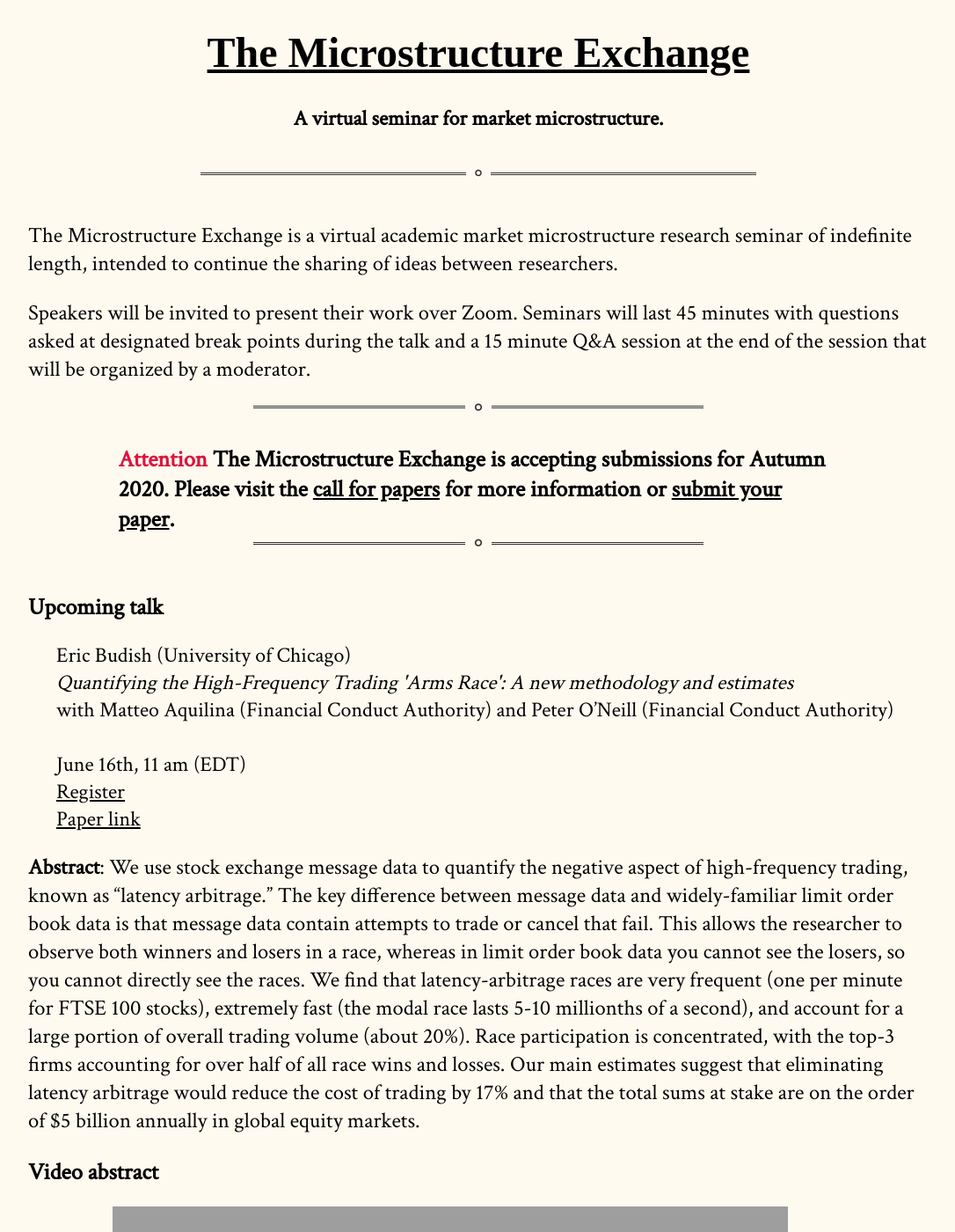
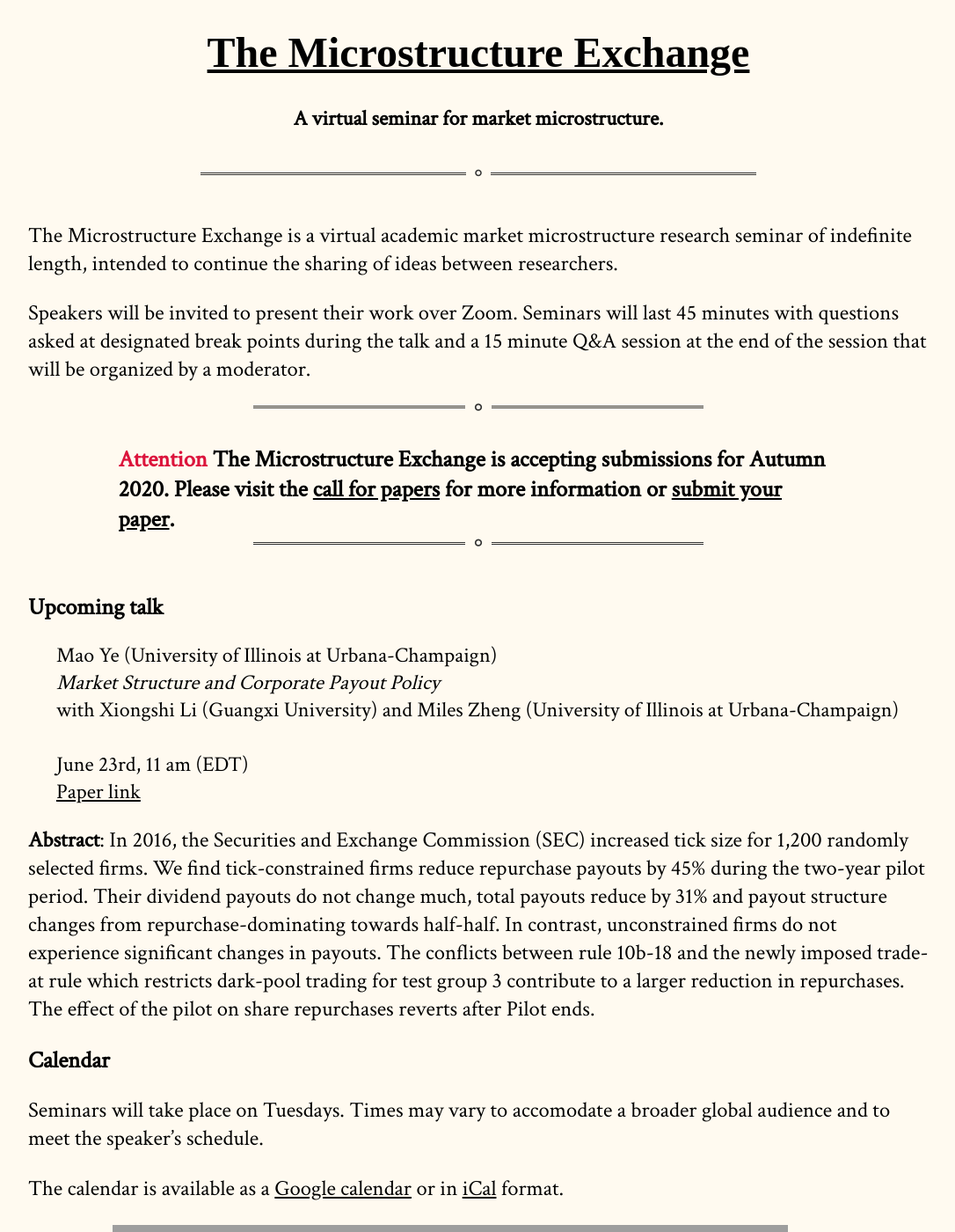
Before and after one commit to cpfiffer/microstructure.exchange, a Jekyll site: the page built from index.md, in a window 1280 px wide and 1400 px high. Shown: the whole window at 88% size, without its empty margins (96-1182 px from the left). Built offline with Jekyll 4.4.1, drawn with Linux system fonts in a browser that asks for light colours; some web fonts are replaced; some of the changed text lies outside the part shown; grey boxes are pictures that could not be loaded.

Commit message:
Add Eric's data, update to Mao Ye

```diff
--- a/_config.yml
+++ b/_config.yml
@@ -11,10 +11,10 @@ github:
   owner_name: Cameron Pfiffer
 
 speaker-info:
-  speaker-name: Eric Budish (University of Chicago)
-  speaker-paper: "Quantifying the High-Frequency Trading 'Arms Race': A new methodology and estimates"
-  coauthors: "Matteo Aquilina (Financial Conduct Authority) and Peter O’Neill (Financial Conduct Authority)"
-  speaker-date: June 16th, 11 am (EDT)
+  speaker-name: Mao Ye (University of Illinois at Urbana-Champaign)
+  speaker-paper: "Market Structure and Corporate Payout Policy"
+  coauthors: "Xiongshi Li (Guangxi University) and Miles Zheng (University of Illinois at Urbana-Champaign)"
+  speaker-date: June 23rd, 11 am (EDT)
   paper-link: https://www.fca.org.uk/publications/occasional-papers/occasional-paper-no-50-quantifying-high-frequency-trading-arms-race-new-methodology
-  webinar-link: https://stockholmuniversity.zoom.us/webinar/register/WN_ZHUj_vV7RTCHJ-DmhuK9Cg
+  # webinar-link: https://stockholmuniversity.zoom.us/webinar/register/WN_ZHUj_vV7RTCHJ-DmhuK9Cg
   # slides-link: /slides/Pricing and Competition--microstructure virtual.pptx
--- a/index.md
+++ b/index.md
@@ -18,11 +18,11 @@ Speakers will be invited to present their work over Zoom. Seminars will last 45
 
 {% include upcoming-speaker.html %}
 
-**Abstract**: We use stock exchange message data to quantify the negative aspect of high-frequency trading, known as “latency arbitrage.” The key difference between message data and widely-familiar limit order book data is that message data contain attempts to trade or cancel that fail. This allows the researcher to observe both winners and losers in a race, whereas in limit order book data you cannot see the losers, so you cannot directly see the races. We find that latency-arbitrage races are very frequent (one per minute for FTSE 100 stocks), extremely fast (the modal race lasts 5-10 millionths of a second), and account for a large portion of overall trading volume (about 20%). Race participation is concentrated, with the top-3 firms accounting for over half of all race wins and losses. Our main estimates suggest that eliminating latency arbitrage would reduce the cost of trading by 17% and that the total sums at stake are on the order of $5 billion annually in global equity markets.
+**Abstract**: In 2016, the Securities and Exchange Commission (SEC) increased tick size for 1,200 randomly selected firms. We find tick-constrained firms reduce repurchase payouts by 45% during the two-year pilot period. Their dividend payouts do not change much, total payouts reduce by 31% and payout structure changes from repurchase-dominating towards half-half. In contrast, unconstrained firms do not experience significant changes in payouts. The conflicts between rule 10b-18 and the newly imposed trade-at rule which restricts dark-pool trading for test group 3 contribute to a larger reduction in repurchases. The effect of the pilot on share repurchases reverts after Pilot ends.
 
-## Video abstract
+<!-- ## Video abstract
 
-<iframe width="75%" height="400" src="https://www.youtube-nocookie.com/embed/3BKg2t4nsnI" frameborder="0" allow="accelerometer; autoplay; encrypted-media; gyroscope; picture-in-picture" allowfullscreen></iframe>
+<iframe width="75%" height="400" src="https://www.youtube-nocookie.com/embed/3BKg2t4nsnI" frameborder="0" allow="accelerometer; autoplay; encrypted-media; gyroscope; picture-in-picture" allowfullscreen></iframe> -->
 
 ## Calendar
 
```
Also changed, not shown: other parts of index.md (+1 -0 lines).
